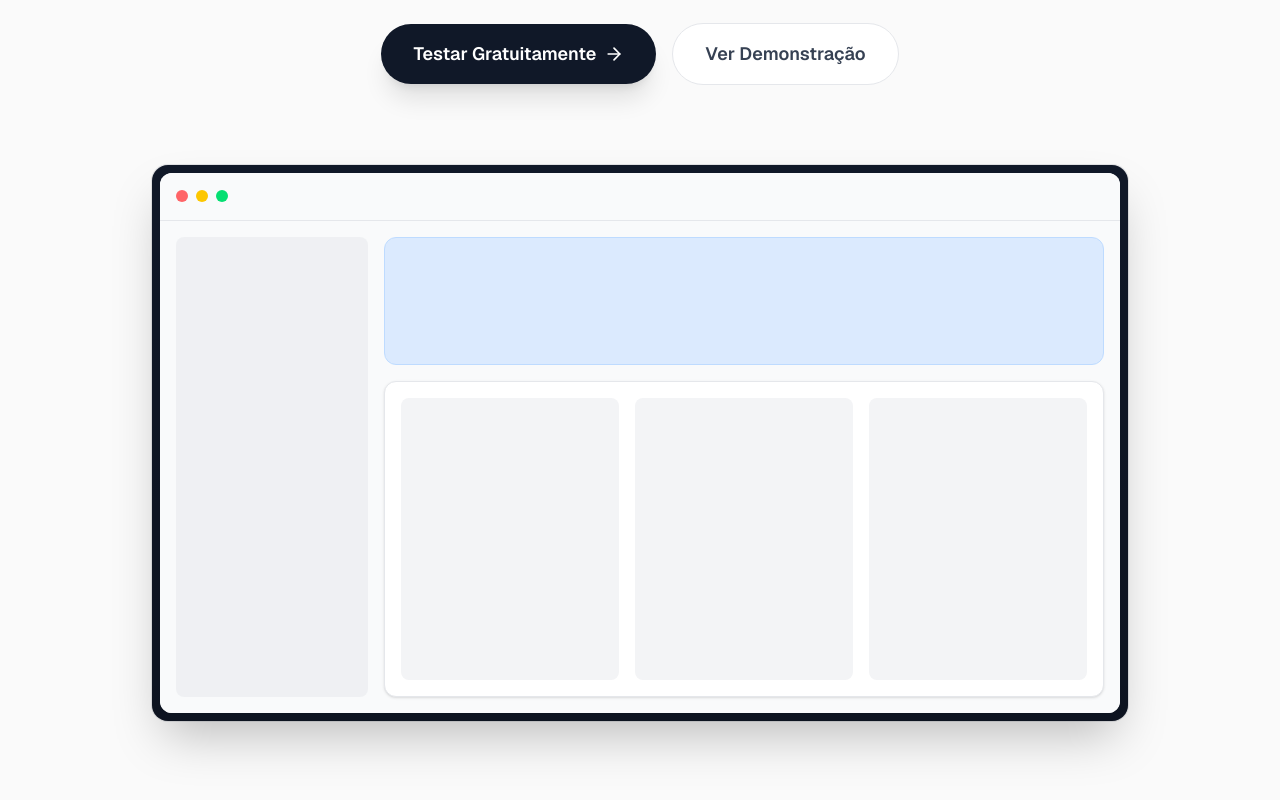
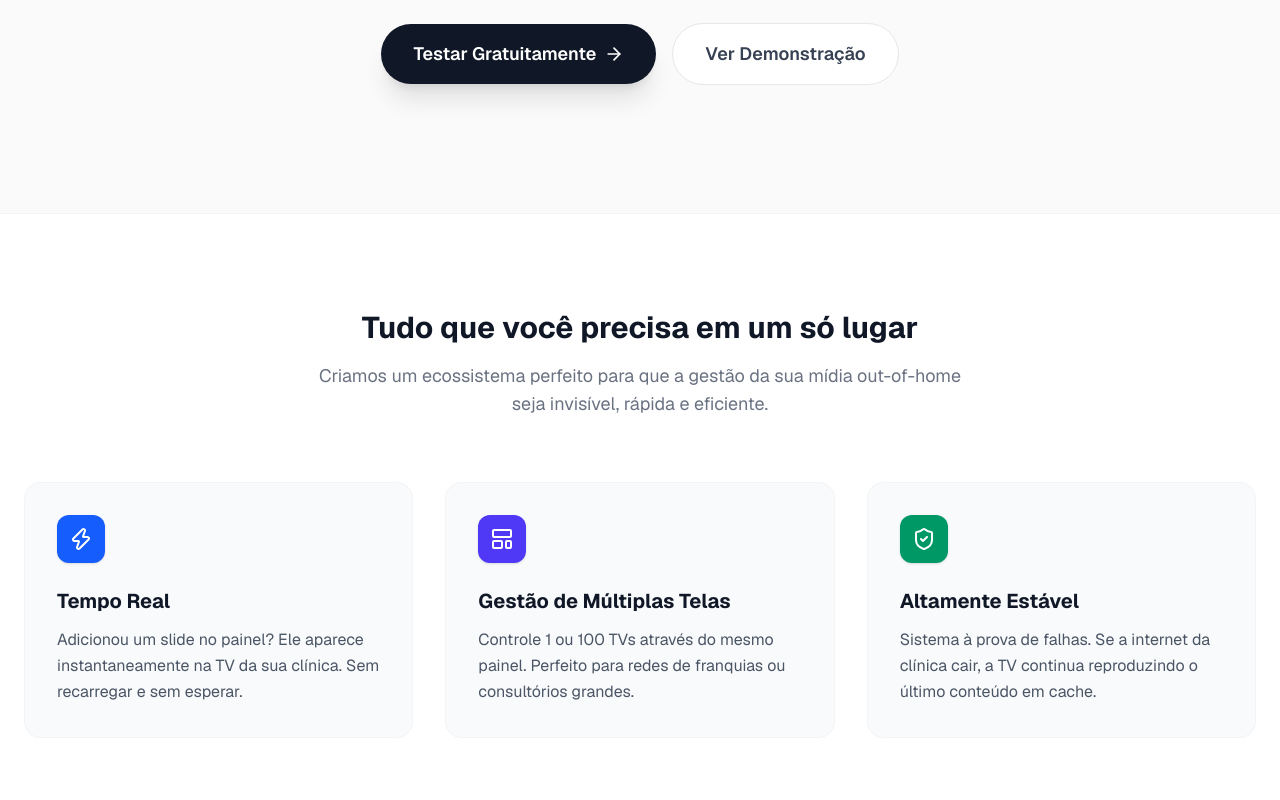
Before and after one commit to Renatounivesp/tv-player-saas, a Next.js app: page / in a window 1280 px wide. Shown: the part 480-1280 px from the top of the page. Built offline with nearby package versions, Linux system fonts and the light colour scheme.

Commit message:
style: remove mockup preview da landing page

```diff
--- a/src/app/page.tsx
+++ b/src/app/page.tsx
@@ -69,33 +69,7 @@ export default function Home() {
           </div>
         </div>
 
-        {/* MOCKUP PREVIEW */}
-        <div className="max-w-5xl mx-auto mt-20 px-6">
-          <div className="relative rounded-2xl bg-gray-900 p-2 shadow-2xl overflow-hidden ring-1 ring-gray-900/10">
-            <div className="absolute inset-0 bg-gradient-to-t from-black/20 to-transparent"></div>
-            <div className="rounded-xl overflow-hidden bg-white aspect-video relative flex items-center justify-center">
-              {/* Abstract interface mockup */}
-              <div className="absolute inset-0 bg-gray-50 flex flex-col">
-                <div className="h-12 border-b border-gray-200 flex items-center px-4 gap-2">
-                  <div className="w-3 h-3 rounded-full bg-red-400"></div>
-                  <div className="w-3 h-3 rounded-full bg-yellow-400"></div>
-                  <div className="w-3 h-3 rounded-full bg-green-400"></div>
-                </div>
-                <div className="flex-1 flex p-4 gap-4">
-                  <div className="w-48 bg-gray-200 rounded-lg hidden sm:block opacity-50"></div>
-                  <div className="flex-1 flex flex-col gap-4">
-                    <div className="h-32 bg-blue-100 rounded-xl border border-blue-200 animate-pulse"></div>
-                    <div className="flex-1 bg-white border border-gray-200 rounded-xl shadow-sm p-4 flex gap-4">
-                      <div className="w-1/3 bg-gray-100 rounded-lg"></div>
-                      <div className="w-1/3 bg-gray-100 rounded-lg"></div>
-                      <div className="w-1/3 bg-gray-100 rounded-lg"></div>
-                    </div>
-                  </div>
-                </div>
-              </div>
-            </div>
-          </div>
-        </div>
+
       </section>
 
       {/* FEATURES SECTION */}
```
